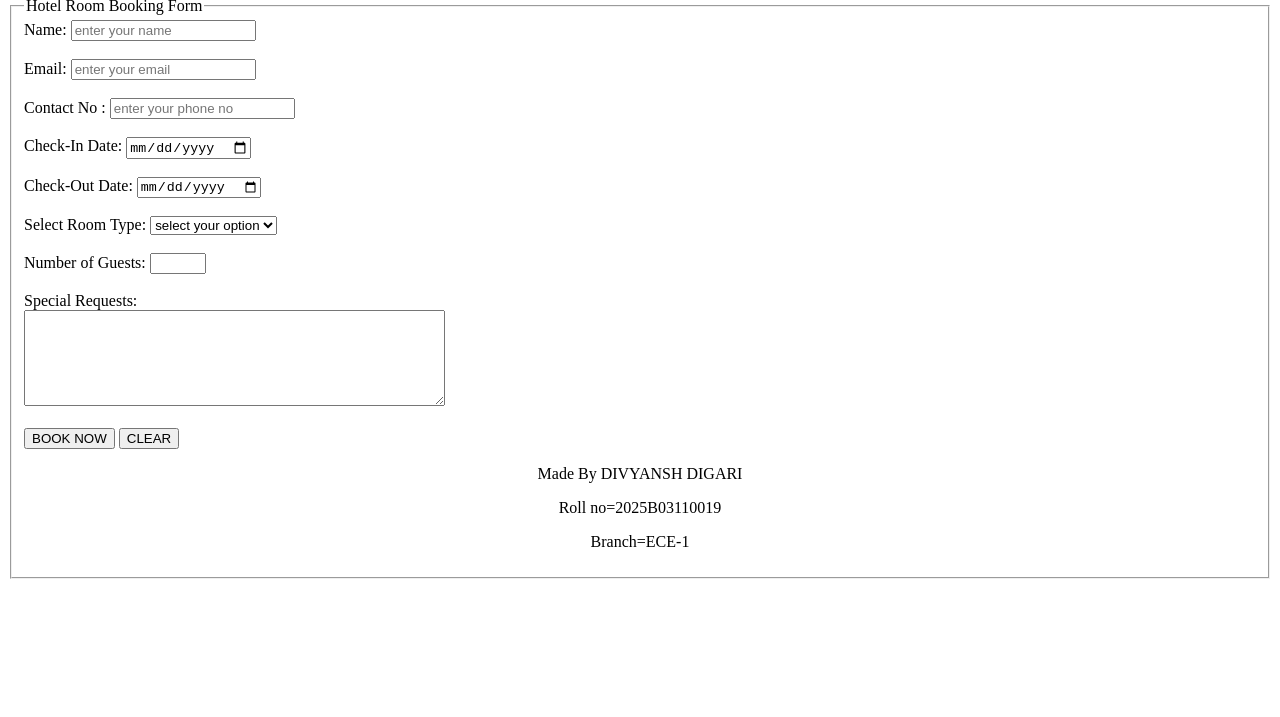
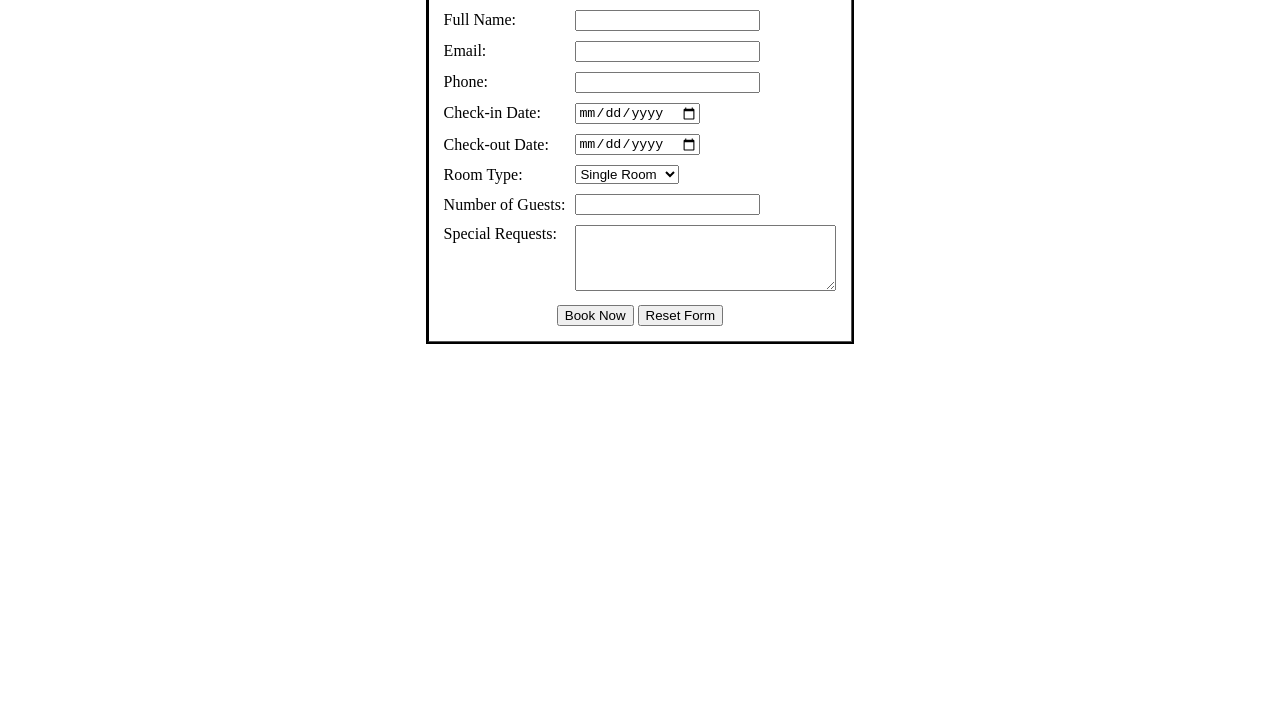
Before and after one commit to digaridivyansh-create/HTML-ECE-1, a plain HTML site: page experiment-4.html in a window 1280 px wide. Shown: the part 83-800 px from the top of the page. Drawn offline with Linux system fonts and the light colour scheme.

Commit message:
modified

```diff
--- a/experiment-4.html
+++ b/experiment-4.html
@@ -1,49 +1,72 @@
+<!--NAME - DIVYANSH DIGARI
+SEC-ECE-1
+ADMISSION NO- 2025B03110019 -->
+
+
+
+
 <!DOCTYPE html>
-<html lang="en">
+<html>
 <head>
-    <meta charset="UTF-8">
-    <meta name="viewport" content="width=device-width, initial-scale=1.0">
     <title>Hotel Room Booking Form</title>
 </head>
 <body>
     <center>
-        <h1>Hotel Room Booking Form</h1>
+        <table border="1" cellpadding="10" cellspacing="0" style="border:2px solid black;">
+            <tr>
+                <td>
+                    <center><h2><b>Hotel Room Booking Form</b></h2></center>
+                    <form>
+                        <table cellpadding="5" cellspacing="0">
+                            <tr>
+                                <td>Full Name:</td>
+                                <td><input type="text" name="fullname"></td>
+                            </tr>
+                            <tr>
+                                <td>Email:</td>
+                                <td><input type="email" name="email"></td>
+                            </tr>
+                            <tr>
+                                <td>Phone:</td>
+                                <td><input type="tel" name="phone"></td>
+                            </tr>
+                            <tr>
+                                <td>Check-in Date:</td>
+                                <td><input type="date" name="checkin"></td>
+                            </tr>
+                            <tr>
+                                <td>Check-out Date:</td>
+                                <td><input type="date" name="checkout"></td>
+                            </tr>
+                            <tr>
+                                <td>Room Type:</td>
+                                <td>
+                                    <select name="room">
+                                        <option>Single Room</option>
+                                        <option>Double Room</option>
+                                        <option>Suite</option>
+                                    </select>
+                                </td>
+                            </tr>
+                            <tr>
+                                <td>Number of Guests:</td>
+                                <td><input type="number" name="guests" min="1"></td>
+                            </tr>
+                            <tr>
+                                <td valign="top">Special Requests:</td>
+                                <td><textarea name="requests" rows="4" cols="30"></textarea></td>
+                            </tr>
+                            <tr>
+                                <td colspan="2" align="center">
+                                    <input type="submit" value="Book Now">
+                                    <input type="reset" value="Reset Form">
+                                </td>
+                            </tr>
+                        </table>
+                    </form>
+                </td>
+            </tr>
+        </table>
     </center>
-    <form action="/new code.html" target="blank" name="Hotel Room Booking Form" method="get">
-        <fieldset>
-            <legend>Hotel Room Booking Form</legend>
-
-        <label for="name" >Name:</label>
-        <input type="text" id="name" name="name" placeholder="enter your name" required><br><br>
-        <label for="email">Email:</label>
-        <input type="email" id="email" name="email" placeholder="enter your email" required><br><br>
-        <label for="tel">Contact No :</label>
-        <input type="tel" id="tel" name="tel" placeholder="enter your phone no" required><br><br>
-        <label for="checkin">Check-In Date:</label>
-        <input type="date" id="checkin" name="checkin" required><br><br>
-        <label for="checlout" >Check-Out Date:</label>
-        <input type="date" id="checkout" name="checkout" required><br><br>
-        <label for="select">Select Room Type:</label>
-        <select name="select"  id="select">
-            <option>select your option</option>
-            <optgroup label="Room Types">
-            <option value="single">Single Room</option>
-            <option value="double">Double Room</option>
-            <option value="suite">Suite</option>
-            <option value="deluxe">Deluxe Room</option>
-            </optgroup>
-            </select>
-            <br><br/>
-            <label for="guests">Number of Guests:</label>
-            <input type="number" id="guests" name="guests" min="1" max="50" required><br><br>
-            <label for="requests">Special Requests:</label><br>
-            <textarea name="text" id="requests" name="requests" rows="6" cols="50"></textarea><br><br>
-            <input type="submit" value="BOOK NOW">
-            <input type="reset" value="CLEAR">
-            <center><p>Made By DIVYANSH DIGARI</p></center>
-            <center><p>Roll no=2025B03110019</p></center>
-            <center><p>Branch=ECE-1</p></center>
-            </fieldset>
-            </form>
-            </body>
-            </html>
+</body>
+</html>
```
